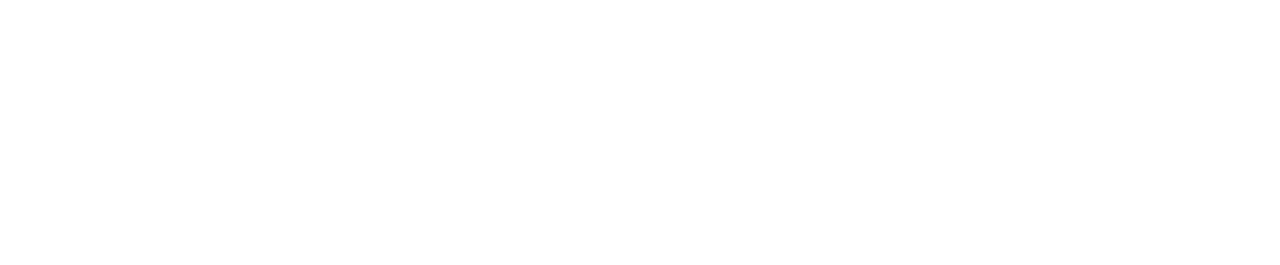
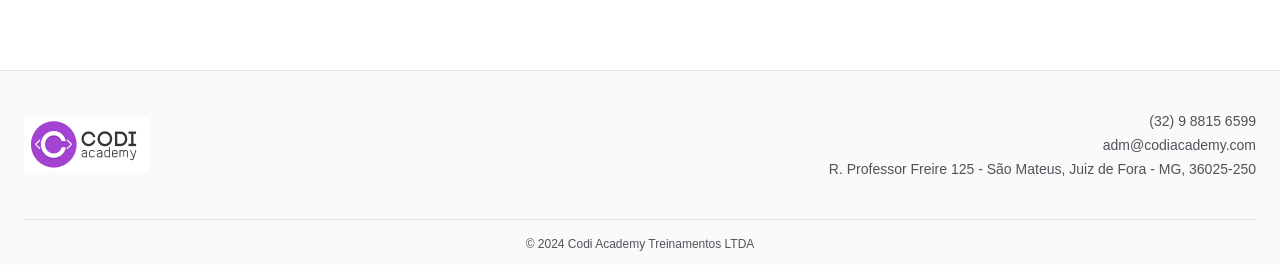
Before and after one commit to DaviMostaro/codi-landing, a Next.js app: page / in a window 1280 px wide. Shown: the part 4166-4431 px from the top of the page. Before the commit the page ends 4236 px from the top, so only its background shows below. Built offline with nearby package versions, Linux system fonts and the light colour scheme.

Commit message:
feat: cria footer da pagina

```diff
--- a/src/app/page.tsx
+++ b/src/app/page.tsx
@@ -5,6 +5,7 @@
 import { WhatYouWillLearn } from "@/components/WhatYouWillLearn";
 import { Form } from "@/components/Form";
 import { Contact } from "@/components/Contact";
+import { Footer } from "@/components/Footer";
 
 export default function Home() {
   return (
@@ -35,7 +36,7 @@
       </main>
 
       <footer className="">
-        {/* <Footer /> */}
+        <Footer />
       </footer>
     </div>
   );
--- /dev/null
+++ b/src/components/Footer.tsx
@@ -0,0 +1,42 @@
+import Image from "next/image";
+
+export function Footer() {
+  return (
+    <footer className="border-t border-codi-border bg-codi-surface">
+      <div className="mx-auto max-w-7xl px-6">
+        <div className="flex flex-col items-center gap-6 py-10 lg:flex-row lg:justify-between">
+          <Image
+            src="/assets/logo_codi.png"
+            alt="Codi Academy"
+            width={125}
+            height={55}
+          />
+
+          <div className="flex flex-col items-center gap-1 text-center text-sm text-codi-text-secondary lg:items-end">
+            <a
+              href="tel:+5532988156599"
+              className="transition-colors hover:text-codi-text"
+            >
+              (32) 9 8815 6599
+            </a>
+            <a
+              href="mailto:adm@codiacademy.com"
+              className="transition-colors hover:text-codi-text"
+            >
+              adm@codiacademy.com
+            </a>
+            <p className="max-w-md">
+              R. Professor Freire 125 - São Mateus, Juiz de Fora - MG, 36025-250
+            </p>
+          </div>
+        </div>
+
+        <div className="border-t border-codi-border py-4">
+          <p className="text-center text-xs text-codi-text-secondary">
+            © 2024 Codi Academy Treinamentos LTDA
+          </p>
+        </div>
+      </div>
+    </footer>
+  );
+}
```
